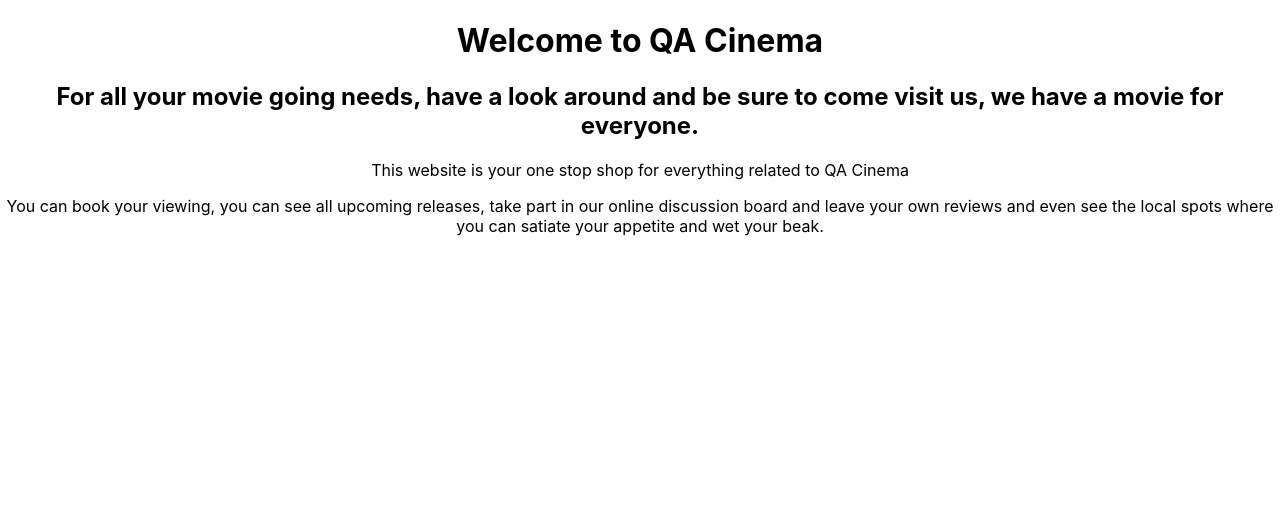
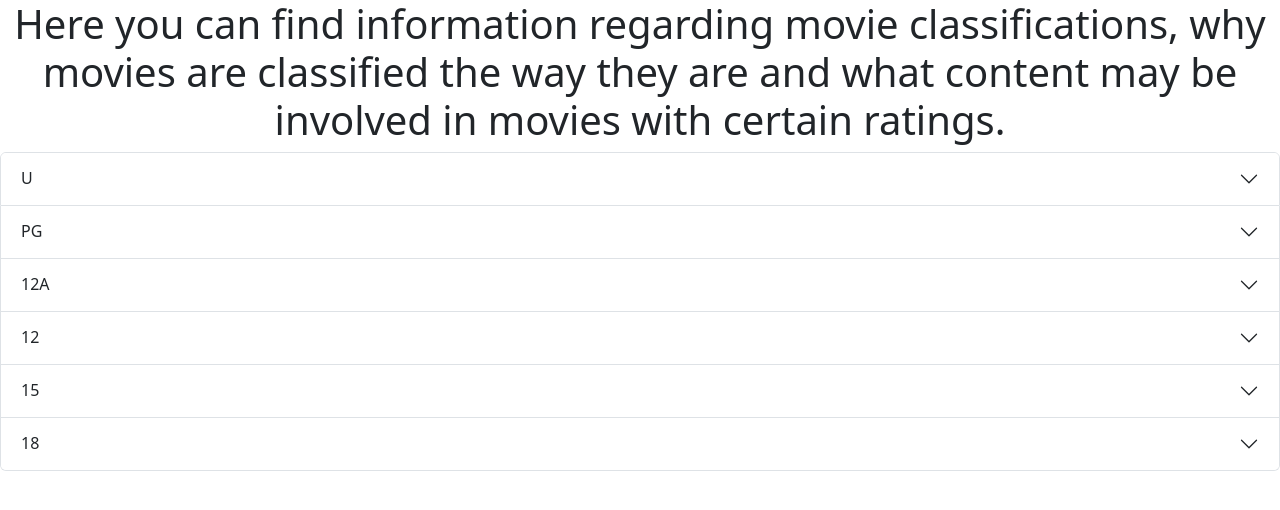
Before and after one commit to QAC-Sierra/QACinemas, a React (Create React App) app in the folder qac-site/: page / in a window 1280 px wide. Shown: the top 510 px of the page. Built offline with nearby package versions, Linux system fonts and the light colour scheme.

Commit message:
QAC-48 QAC-49 #comment Added required imports for Bootstrap and changed HomePage component to Classifications component to test page working and displaying correctly while awaiting Navbar.

```diff
--- a/qac-site/src/App.js
+++ b/qac-site/src/App.js
@@ -1,10 +1,13 @@
+import React from "react";
+import 'bootstrap/dist/css/bootstrap.min.css';
 import './App.css';
 import HomePage from "./components/HomePage";
+import Classifications from "./components/Classifications";
 
 function App() {
   return (
     <div className="App">
-      <HomePage />
+      <Classifications />
     </div>
   );
 }
```
